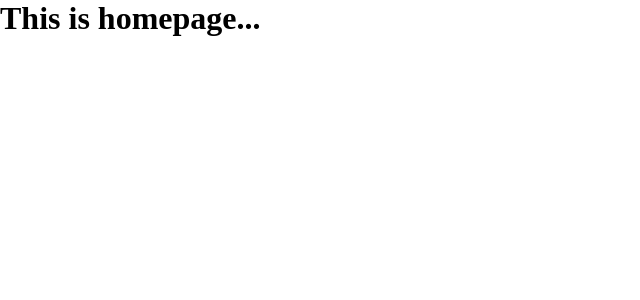
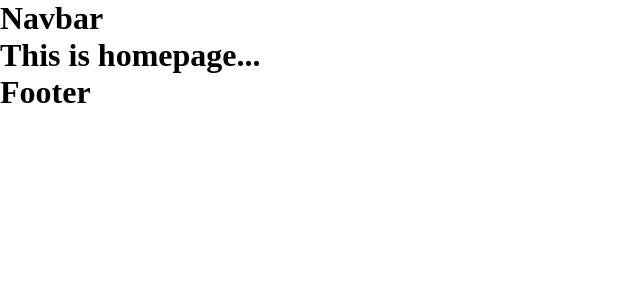
Before and after one commit to sahilwebdev21/sahilwebdev, a Next.js app: page / in a window 1280 px wide. Shown: the top 300 px of the page, without its empty margins (0-640 px from the left). Built offline with nearby package versions, Linux system fonts and the light colour scheme.

Commit message:
`Added Navbar and Footer components to RootLayout`

```diff
--- /dev/null
+++ b/src/app/components/Footer.tsx
@@ -0,0 +1,5 @@
+export default function Home() {
+    return (
+      <h1>Footer</h1>
+    );
+  }
--- /dev/null
+++ b/src/app/components/Navbar.tsx
@@ -0,0 +1,5 @@
+export default function Home() {
+    return (
+      <h1>Navbar</h1>
+    );
+  }
--- a/src/app/layout.tsx
+++ b/src/app/layout.tsx
@@ -1,6 +1,8 @@
 import type { Metadata } from "next";
 import { Geist, Geist_Mono } from "next/font/google";
 import "./globals.css";
+import Navbar from "./components/Navbar";
+import Footer from "./components/Footer";
 
 const geistSans = Geist({
   variable: "--font-geist-sans",
@@ -25,7 +27,9 @@
   return (
     <html lang="en">
       <body className={`${geistSans.variable} ${geistMono.variable}`}>
+        <Navbar />
         {children}
+        <Footer />
       </body>
     </html>
   );
```
